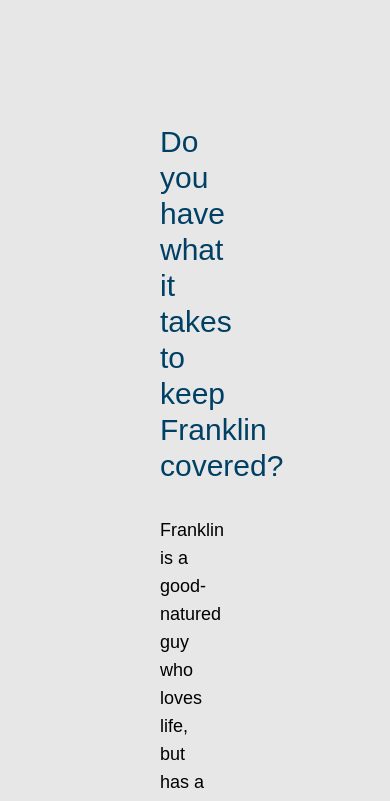
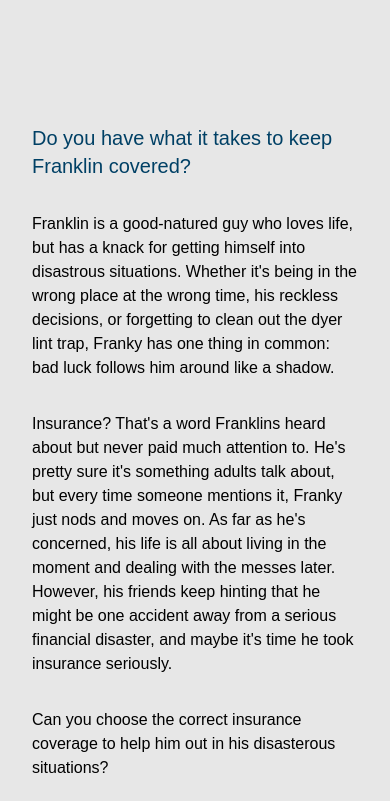
Before and after one commit to halee-t/risk-roulette, a React (Create React App) app: page / in a window 390 px wide. Shown: the part 800-1601 px from the top of the page. Built offline with nearby package versions, Linux system fonts and the light colour scheme.

Commit message:
Homeboy mobile quick work

```diff
--- a/src/components/Homeboy.tsx
+++ b/src/components/Homeboy.tsx
@@ -4,19 +4,19 @@ import { Link } from "react-router-dom";
 const Homeboy = () => {
   return (
     <div>
-      <section className="flex gap-24 mx-[10rem] -mt-[10rem]">
-        <div className="flex flex-col w-[75%]">
-          <h2 className="text-3xl semibold text-primary">
+      <section className="flex flex-col md:flex-row gap-8 md:gap-24 mx-[2rem] md:mx-[10rem] -mt-[10rem]">
+        <div className="flex flex-col md:w-[75%]">
+          <h2 className="text-xl md:text-3xl semibold text-primary">
             Do you have what it takes to keep Franklin covered?
           </h2>
-          <p className="text-lg mt-8">
+          <p className="text-base md:text-lg mt-8">
             Franklin is a good-natured guy who loves life, but has a knack for
             getting himself into disastrous situations. Whether it's being in
             the wrong place at the wrong time, his reckless decisions, or
             forgetting to clean out the dyer lint trap, Franky has one thing in
             common: bad luck follows him around like a shadow.
           </p>
-          <p className="text-lg mt-8">
+          <p className="text-base md:text-lg mt-8">
             Insurance? That's a word Franklins heard about but never paid much
             attention to. He's pretty sure it's something adults talk about, but
             every time someone mentions it, Franky just nods and moves on. As
@@ -25,12 +25,12 @@ const Homeboy = () => {
             that he might be one accident away from a serious financial
             disaster, and maybe it's time he took insurance seriously.
           </p>
-          <p className="text-lg mt-8">
+          <p className="text-base md:text-lg mt-8">
             Can you choose the correct insurance coverage to help him out in his
             disasterous situations?
           </p>
         </div>
-        <div className="flex flex-col justify-center items-center gap-8">
+        <div className="flex flex-col justify-center items-center gap-4 md:gap-8">
           <img src="./HomeBoy.png" />
           <div className="">
             <Link
@@ -42,7 +42,7 @@ const Homeboy = () => {
           </div>
         </div>
       </section>
-      <section className="h-52"></section>
+      <section className="h-24 md:h-52"></section>
     </div>
   );
 };
```
